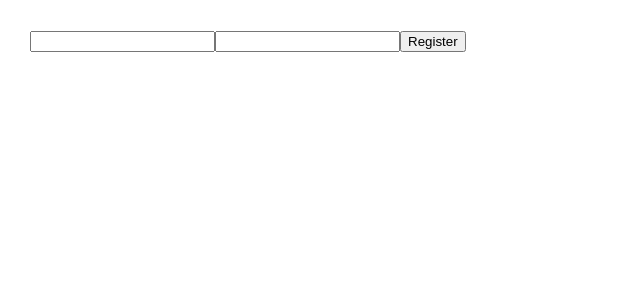
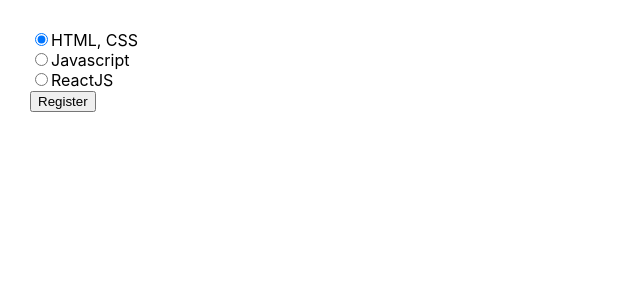
Before and after one commit to quocnhat02/microservice-dotnet, a React (Create React App) app: page / in a window 1280 px wide. Shown: the top 300 px of the page, without its empty margins (0-640 px from the left). Built offline with nearby package versions, Linux system fonts and the light colour scheme.

Commit message:
useState two-way binding checkbox

```diff
--- a/src/App.js
+++ b/src/App.js
@@ -1,33 +1,40 @@
 import React, { useState } from "react";
 
+const courses = [
+  {
+    id: 1,
+    name: "HTML, CSS",
+  },
+  {
+    id: 2,
+    name: "Javascript",
+  },
+  {
+    id: 3,
+    name: "ReactJS",
+  },
+];
+
 function App() {
-  const [name, setName] = useState("");
-  const [email, setEmail] = useState("");
-
+  const [checked, setChecked] = useState(1);
   const handleSubmit = () => {
-    console.log({
-      name,
-      email,
-    });
+    console.log({ id: checked });
   };
 
-  console.log(name);
   return (
     <div className="App" style={{ padding: 30 }}>
-      <input
-        type="text"
-        value={name}
-        onChange={(e) => {
-          setName(e.target.value);
-        }}
-      />
-      <input
-        type="text"
-        value={email}
-        onChange={(e) => {
-          setEmail(e.target.value);
-        }}
-      />
+      {courses.map((course) => (
+        <div key={course.id}>
+          <input
+            type="radio"
+            id={course.id}
+            checked={checked === course.id}
+            onChange={() => setChecked(course.id)}
+          />
+          <label htmlFor={course.id}>{course.name}</label>
+        </div>
+      ))}
+
       <button onClick={handleSubmit}>Register</button>
     </div>
   );
```
